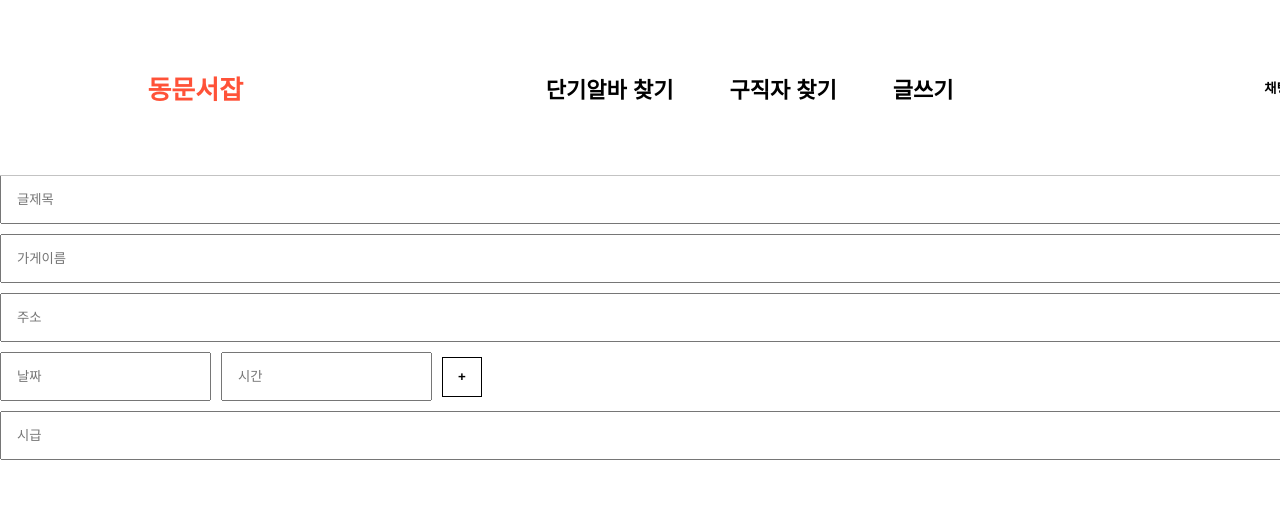
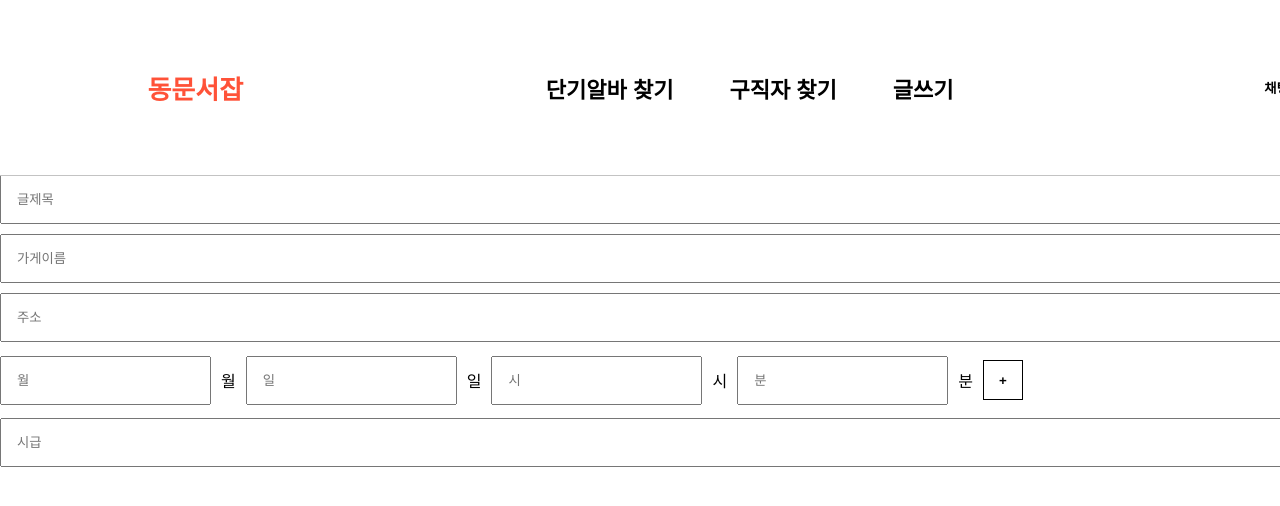
Before and after one commit to cover-heaven/cover-heaven-fe, a React (Create React App) app: page /findjobswriting in a window 1280 px wide. Shown: the top 506 px of the page. Built offline with nearby package versions, Linux system fonts and the light colour scheme.

Commit message:
Feat: 글쓰기 수정

```diff
--- a/src/pages/FindJobsWriting/FIndJobsWriting.jsx
+++ b/src/pages/FindJobsWriting/FIndJobsWriting.jsx
@@ -20,8 +20,14 @@ const FindJobsWriting = () => {
       <Input placeholder="주소" />
       {dateTimeInputs.map((input, index) => (
         <RowLayout key={input.id}>
-          <Input placeholder="날짜" />
-          <Input placeholder="시간" />
+          <Input placeholder="월" />
+          <p>월</p>
+          <Input placeholder="일" />
+          <p>일</p>
+          <Input placeholder="시" />
+          <p>시</p>
+          <Input placeholder="분" />
+          <p>분</p>
           {index === dateTimeInputs.length - 1 && (
             <Button onClick={addDateTimeInput}>+</Button>
           )}
```
